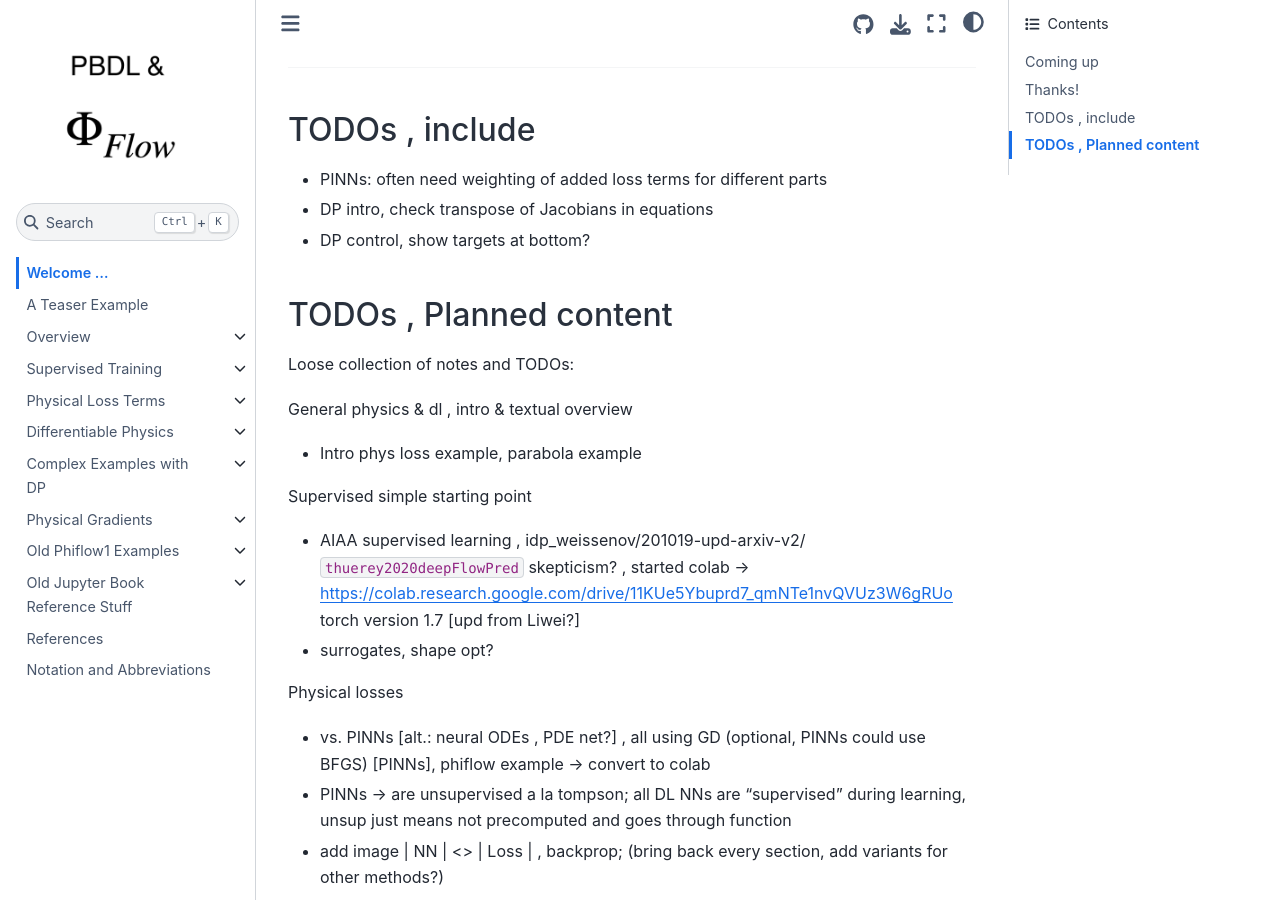
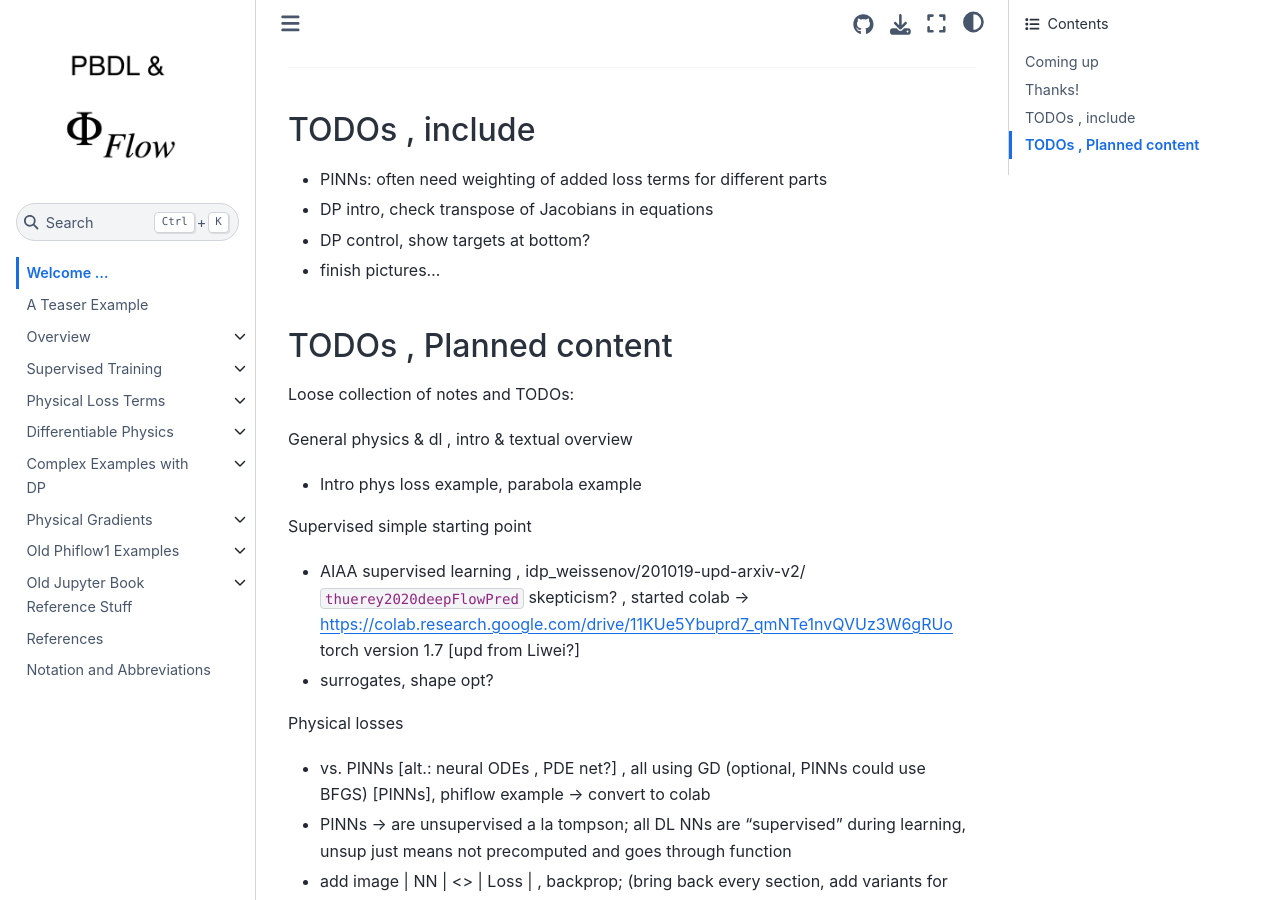
Before and after one commit to tum-pbs/pbdl-book, a Jupyter Book: the page built from intro.md, in a window 1280 px wide and 900 px high, scrolled down 1694 px. Built offline with Jupyter Book 1.0.4 settings and Sphinx 7.4.7 and the Sphinx Book theme 1.1.4, drawn with Linux system fonts in a browser that asks for light colours; cross-references to code outside the pages are shown as plain code.

Commit message:
smaller cleanup

```diff
--- a/intro.md
+++ b/intro.md
@@ -87,6 +87,7 @@ See also... Test link: {doc}`supervised`
 - PINNs: often need weighting of added loss terms for different parts
 - DP intro, check transpose of Jacobians in equations
 - DP control, show targets at bottom?
+- finish pictures...
 
 
 ## TODOs , Planned content
```
Also changed, not shown: diffphys-code-burgers.ipynb, diffphys-control.ipynb.
